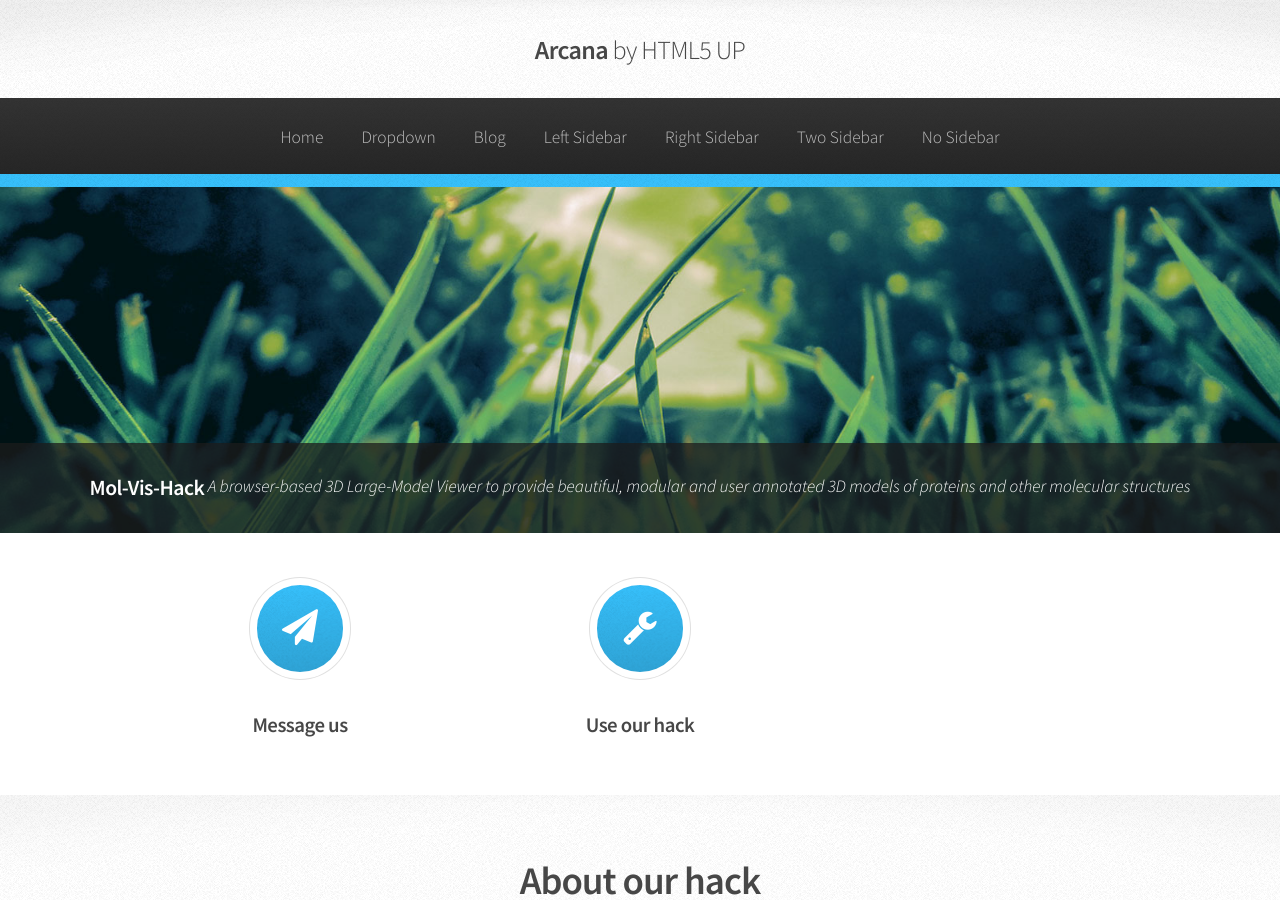
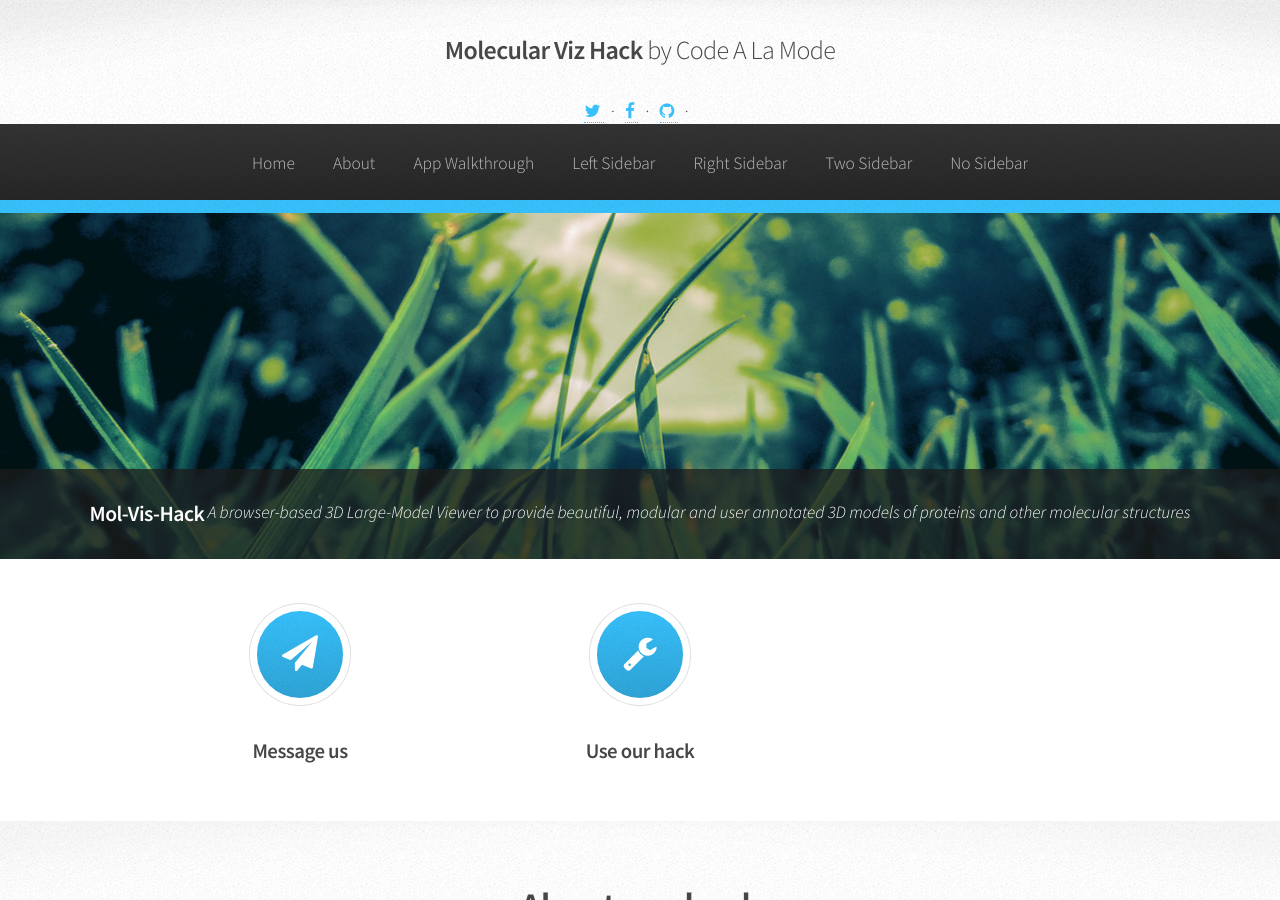
Before and after one commit to hackmcr15-code-a-la-mode/hackmcr15-code-a-la-mode.github.io, a Jekyll site: the page built from index.html, in a window 1280 px wide and 900 px high. Built offline with Jekyll 4.4.1, drawn with Linux system fonts in a browser that asks for light colours; Markdown is read by kramdown in place of the engine named in the settings; the list of posts is cut into pages by our own code.

Commit message:
Customised

```diff
--- a/_includes/header.html
+++ b/_includes/header.html
@@ -6,7 +6,7 @@
 -->
 <html>
 	<head>
-		<title>Arcana by HTML5 UP</title>
+		<title></title>
 		<meta http-equiv="content-type" content="text/html; charset=utf-8" />
 		<meta name="description" content="" />
 		<meta name="keywords" content="" />
@@ -29,33 +29,48 @@
 			<div id="header">
 
 				<!-- Logo -->
-					<h1><a href="{{ site.baseurl }}/index.html" id="logo">Arcana <em>by HTML5 UP</em></a></h1>
+					<h1><a href="{{ site.baseurl }}/index.html" id="logo">Molecular Viz Hack <em>by Code A La Mode</em></a></h1>
+
+    <div class="custom-links">
+
+
+            <a class="icon-twitter" href="https://twitter.com/UoMBioinfoSoc"  title="Follow me on twitter"">
+              <i class="fa fa-twitter"></i>
+            </a>
+            &nbsp;&nbsp;·&nbsp;&nbsp;
+
+
+
+            <a class="icon-facebook" href="https://facebook.com/UoMBioinfoSoc"  title="Connect with me facebook"">
+              <i class="fa fa-facebook"></i>
+            </a>
+            &nbsp;&nbsp;·&nbsp;&nbsp;
+
+
+
+            <a class="icon-github" href="https://github.com/UoMBioinfoSoc"  title="Check out our source code on GitHub"">
+              <i class="fa fa-github"></i>
+            </a>
+            &nbsp;&nbsp;·&nbsp;&nbsp;
+
+          </div>
+
 
 				<!-- Nav -->
 					<nav id="nav">
 						<ul>
 							{% assign current = page.url | downcase | split: '/' %}
 							<li {% if current[1] == 'index.html' %}class="current"{% endif %}><a href="{{ site.baseurl }}/index.html">Home</a></li>
+							<li {% if current[1] == 'about' %}class="current"{% endif %}><a href="{{ site.baseurl }}/about">About</a></li>
 							<li>
-								<a href="">Dropdown</a>
+								<a href="">App Walkthrough</a>
 								<ul>
-									<li><a href="#">Lorem dolor</a></li>
-									<li><a href="#">Magna phasellus</a></li>
-									<li><a href="#">Etiam sed tempus</a></li>
-									<li>
-										<a href="">Submenu</a>
-										<ul>
-											<li><a href="#">Lorem dolor</a></li>
-											<li><a href="#">Phasellus magna</a></li>
-											<li><a href="#">Magna phasellus</a></li>
-											<li><a href="#">Etiam nisl</a></li>
-											<li><a href="#">Veroeros feugiat</a></li>
-										</ul>
-									</li>
-									<li><a href="#">Veroeros feugiat</a></li>
+									<li><a href="#">PDB to FBV conversion</a></li>
+									<li><a href="#">Model hosting in LMV buckets</a></li>
+									<li><a href="#">Web app-ification</a></li>
+									<li><a href="#">Extensions</a></li>
 								</ul>
 							</li>
-							<li {% if current[1] == 'blog' %}class="current"{% endif %}><a href="{{ site.baseurl }}/blog">Blog</a></li>
 							<li {% if current[1] == 'left-sidebar.html' %}class="current"{% endif %}><a href="{{ site.baseurl }}/left-sidebar.html">Left Sidebar</a></li>
 							<li {% if current[1] == 'right-sidebar.html' %}class="current"{% endif %}><a href="{{ site.baseurl }}/right-sidebar.html">Right Sidebar</a></li>
 							<li {% if current[1] == 'two-sidebar.html' %}class="current"{% endif %}><a href="{{ site.baseurl }}/two-sidebar.html">Two Sidebar</a></li>
```
